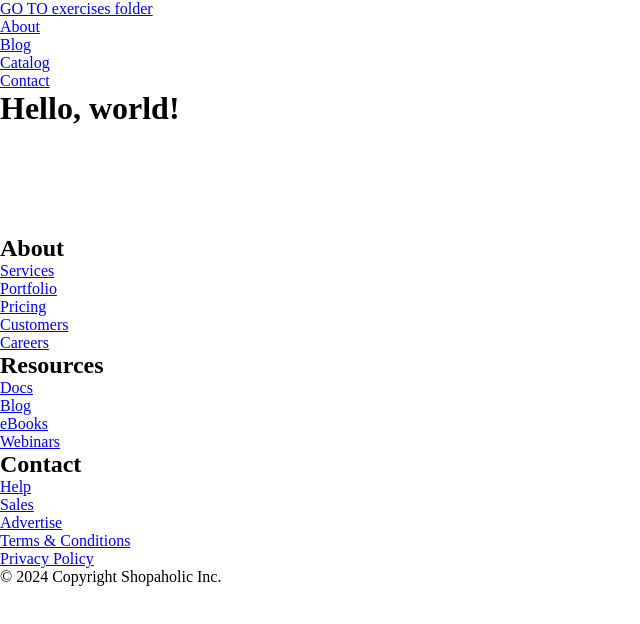
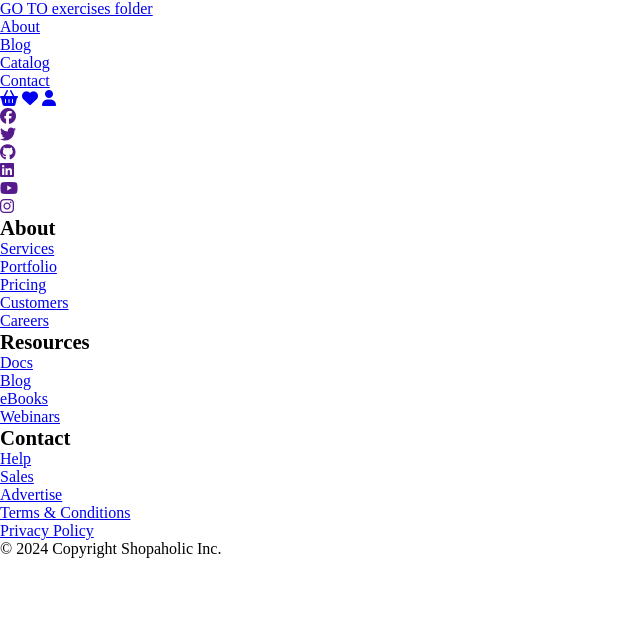
Before and after one commit to SageStage/SageStage.github.io, a plain HTML site: page index.html in a window 1280 px wide. Shown: the whole page, without its empty margins (0-640 px from the left). Drawn offline with Linux system fonts and the light colour scheme.

Commit message:
change site files

```diff
--- a/css/common.css
+++ b/css/common.css
@@ -1,9 +1,11 @@
 :root {
-  --primary-text-color: #000;
-  --primary-bg-color: #fff;
+	--primary-text-color: #000;
+	--primary-bg-color: #fff;
+	--primary-font-family: 'Roboto', sans-serif;
+	--primary-font-size: 0.875rem;
+	--footer-text-color: #fff;
+	--footer-bg-color: #000;
 }
-
-footer {
-  --footer-text-color: #fff;
-  --fuuter-bg-color: #000;
+a {
+	text-decoration: none;
 }
--- a/css/main.css
+++ b/css/main.css
@@ -1,9 +1,34 @@
-@import url(./common.css);
+
 * {
     margin: 0;
     padding: 0;
 }
+
+@import url('./common.css');
+@import url("https://cdnjs.cloudflare.com/ajax/libs/font-awesome/6.5.0/css/all.min.css");
+
 body {
-    color: var(--primary-text-color);
-    background: var(--primary-bg-color);
+  color: var(--primary-text-color);
+  background: var(--primary-bg-color);
+  font-family: var(--primary-font-family);
+  font-size: var(--primary-font-size);
 }
+footer {
+  background: var(--footer-bg-color);
+}
+h1,
+h2,
+h3 {
+  font-weight: 700;
+}
+h1 {
+  font-size: 1.45rem;
+}
+h2 {
+  font-size: 1.3rem;
+}
+.list-unstyled {
+  list-style: none;
+}
+.footer-social {
+}
--- a/index.html
+++ b/index.html
@@ -7,11 +7,23 @@
     <link rel="shortcut icon" href="./favicon.ico" type="image/x-icon" />
     <link rel="stylesheet" href="./css/main.css" />
 
-      <link rel="preconnect" href="https://fonts.googleapis.com">
-      <link rel="preconnect" href="https://fonts.gstatic.com" crossorigin>
-      <link href="https://fonts.googleapis.com/css2?family=Roboto&display=swap" rel="stylesheet">
+    <link rel="preconnect" href="https://fonts.googleapis.com" />
+    <link rel="preconnect" href="https://fonts.gstatic.com" crossorigin />
+    <link
+      href="https://fonts.googleapis.com/css2?family=Roboto&display=swap"
+      rel="stylesheet"
+    />
+
+    <link
+      rel="stylesheet"
+      href="https://cdnjs.cloudflare.com/ajax/libs/font-awesome/6.5.0/css/all.min.css"
+      integrity="sha512-Avb2QiuDEEvB4bZJYdft2mNjVShBftLdPG8FJ0V7irTLQ8Uo0qcPxh4Plq7G5tGm0rU+1SPhVotteLpBERwTkw=="
+      crossorigin="anonymous"
+      referrerpolicy="no-referrer"
+    />
   </head>
   <body>
+    <header>
       <nav>
         <ul>
           <li><a href="./exercises/index.html">GO TO exercises folder</a></li>
@@ -26,18 +38,30 @@
         <a href="cart.html"><i class="fa-solid fa-heart"></i></a>
         <a href="#!"><i class="fa-solid fa-user"></i></a>
       </nav>
-    <header>
-      <h1>Hello, world!</h1>
     </header>
+    <main></main>
+
     <footer>
       <section class="footer-social">
         <ul class="list-unstyled">
-        <li><a href=""><i class="fa-brands fa-facebook"></i></a></li>
-        <li><a href=""><i class="fa-brands fa-twitter"></i></a></li>
-        <li><a href=""><i class="fa-brands fa-github"></i></a></li>
-        <li><a href=""><i class="fa-brands fa-linkedin"></i></a></li>
-        <li><a href=""><i class="fa-brands fa-youtube"></i></a></li>
-        <li><a href=""><i class="fa-brands fa-instagram"></i></a></li>
+          <li>
+            <a href=""><i class="fa-brands fa-facebook"></i></a>
+          </li>
+          <li>
+            <a href=""><i class="fa-brands fa-twitter"></i></a>
+          </li>
+          <li>
+            <a href=""><i class="fa-brands fa-github"></i></a>
+          </li>
+          <li>
+            <a href=""><i class="fa-brands fa-linkedin"></i></a>
+          </li>
+          <li>
+            <a href=""><i class="fa-brands fa-youtube"></i></a>
+          </li>
+          <li>
+            <a href=""><i class="fa-brands fa-instagram"></i></a>
+          </li>
         </ul>
       </section>
       <section>
```
Lines whose indentation alone changed are shown as unchanged.
